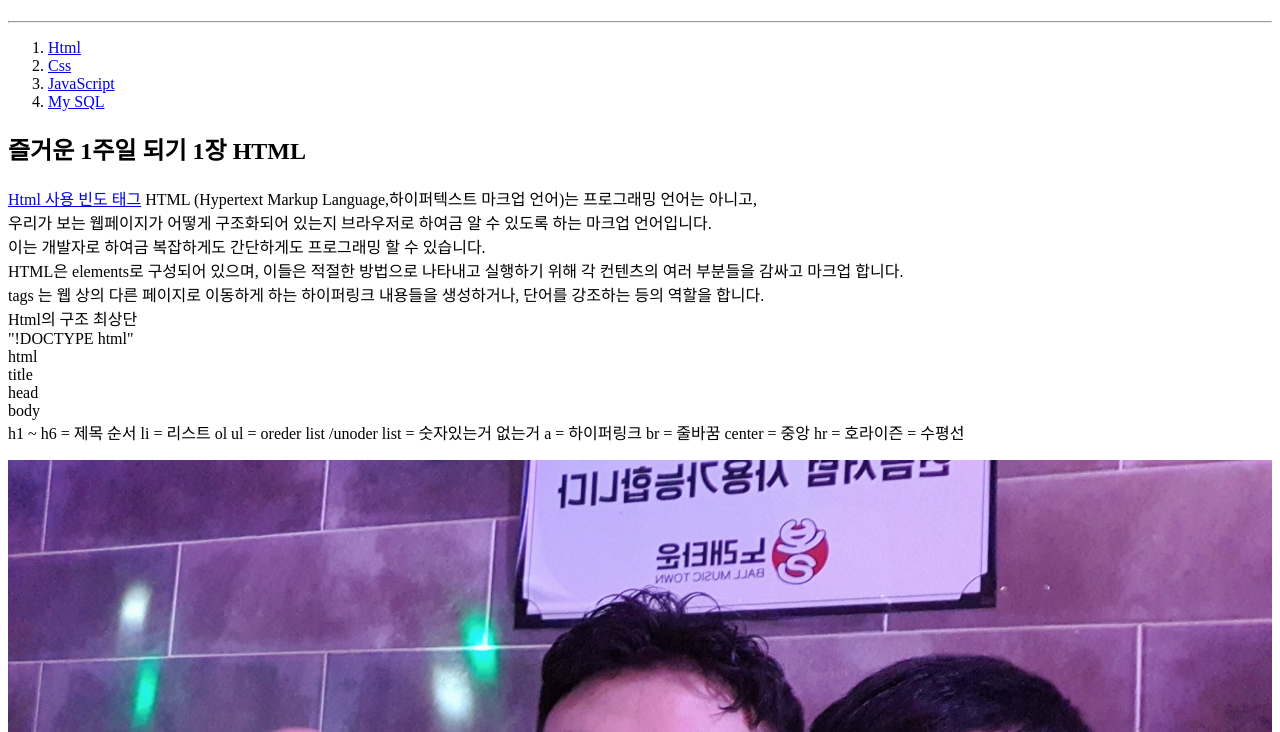
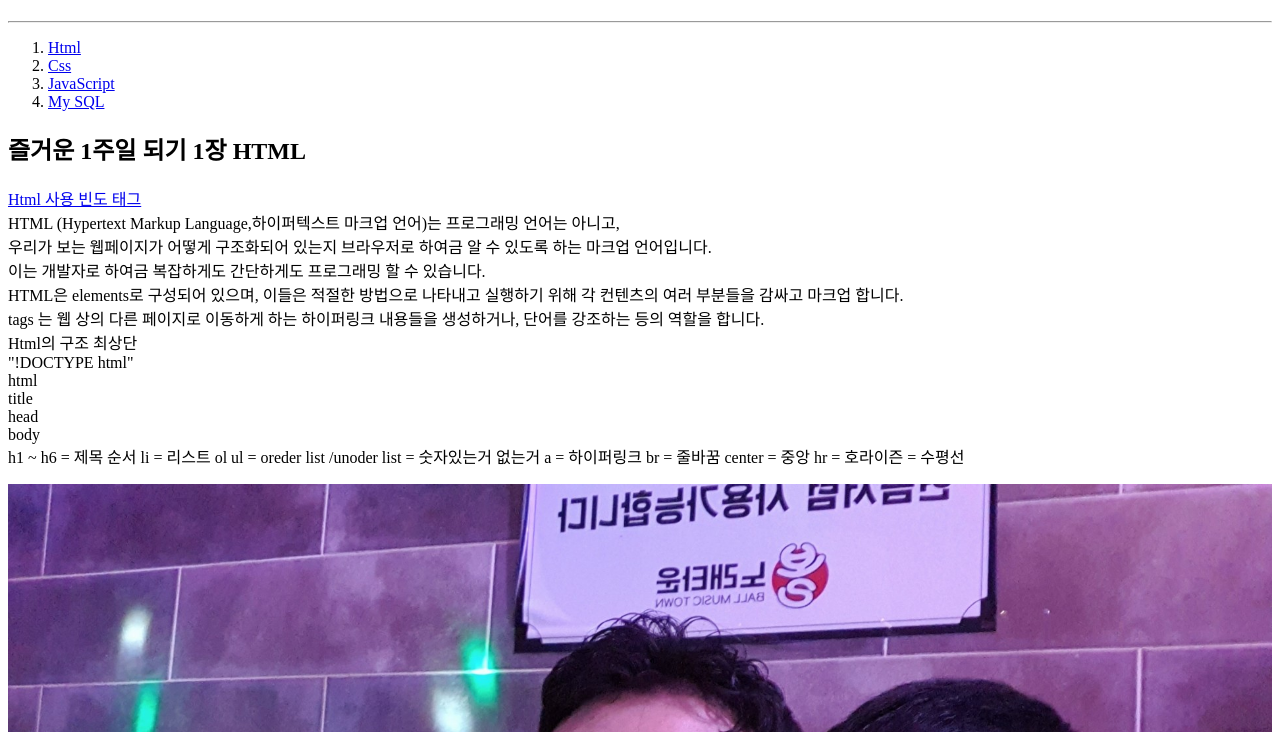
Before and after one commit to hjgod825/my-second-web-site, a plain HTML site: page 1.html in a window 1280 px wide. Shown: the part 68-800 px from the top of the page. Drawn offline with Linux system fonts and the light colour scheme; files whose address does not match are found by name.

Commit message:
Add files via upload

```diff
--- a/1.html
+++ b/1.html
@@ -17,7 +17,7 @@
     </ol>
 
     <h2>즐거운 1주일 되기 1장 HTML</h2>
-          <a href="https://www.advancedwebranking.com/seo/html-study/">Html 사용 빈도 태그</a>
+          <a href="https://www.advancedwebranking.com/seo/html-study/">Html 사용 빈도 태그</a> <br>
           HTML (Hypertext Markup Language,하이퍼텍스트 마크업 언어)는 프로그래밍 언어는 아니고,<br>
           우리가 보는 웹페이지가 어떻게 구조화되어 있는지 브라우저로 하여금 알 수 있도록 하는 마크업 언어입니다. <br>
           이는 개발자로 하여금 복잡하게도 간단하게도 프로그래밍 할 수 있습니다.<br>
```
